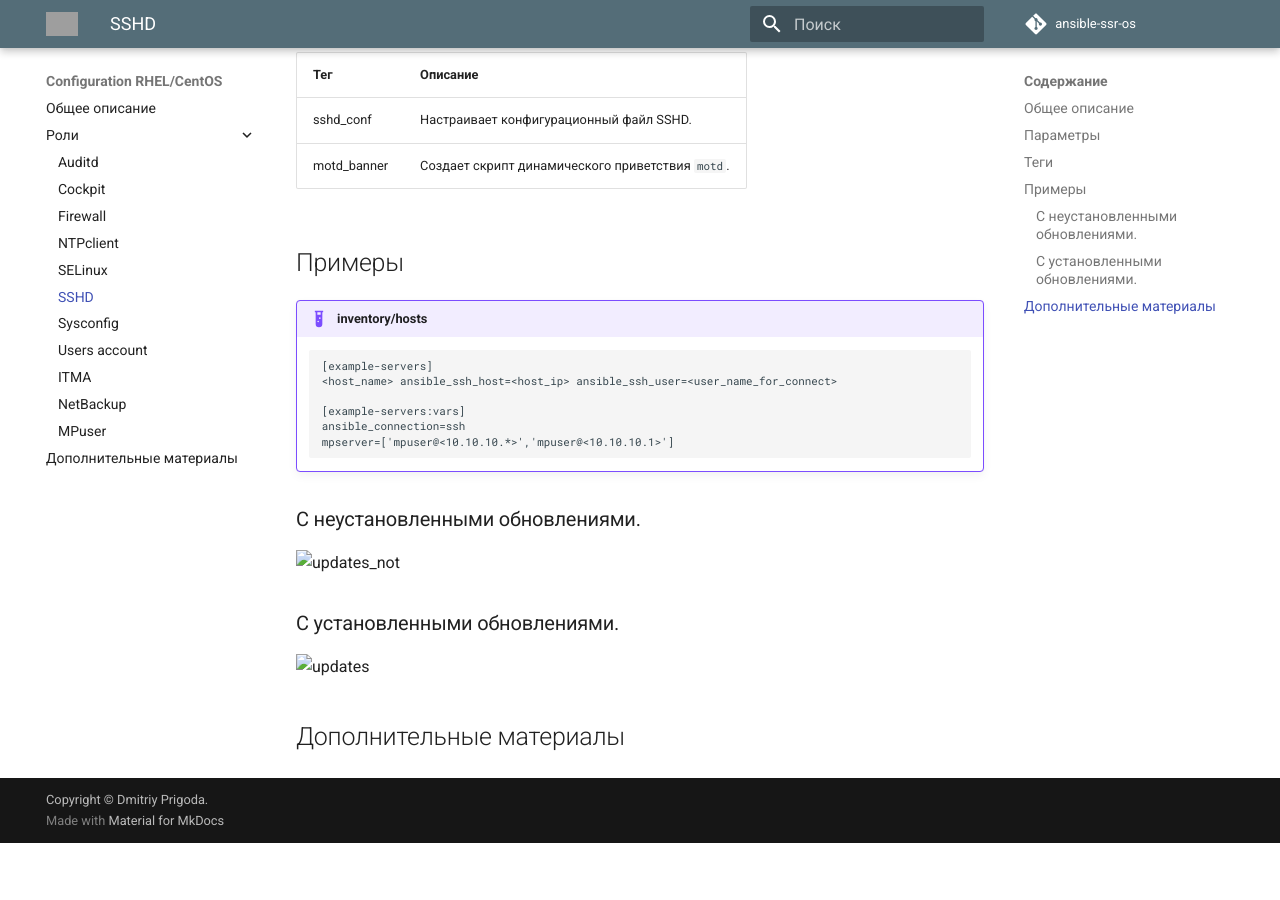
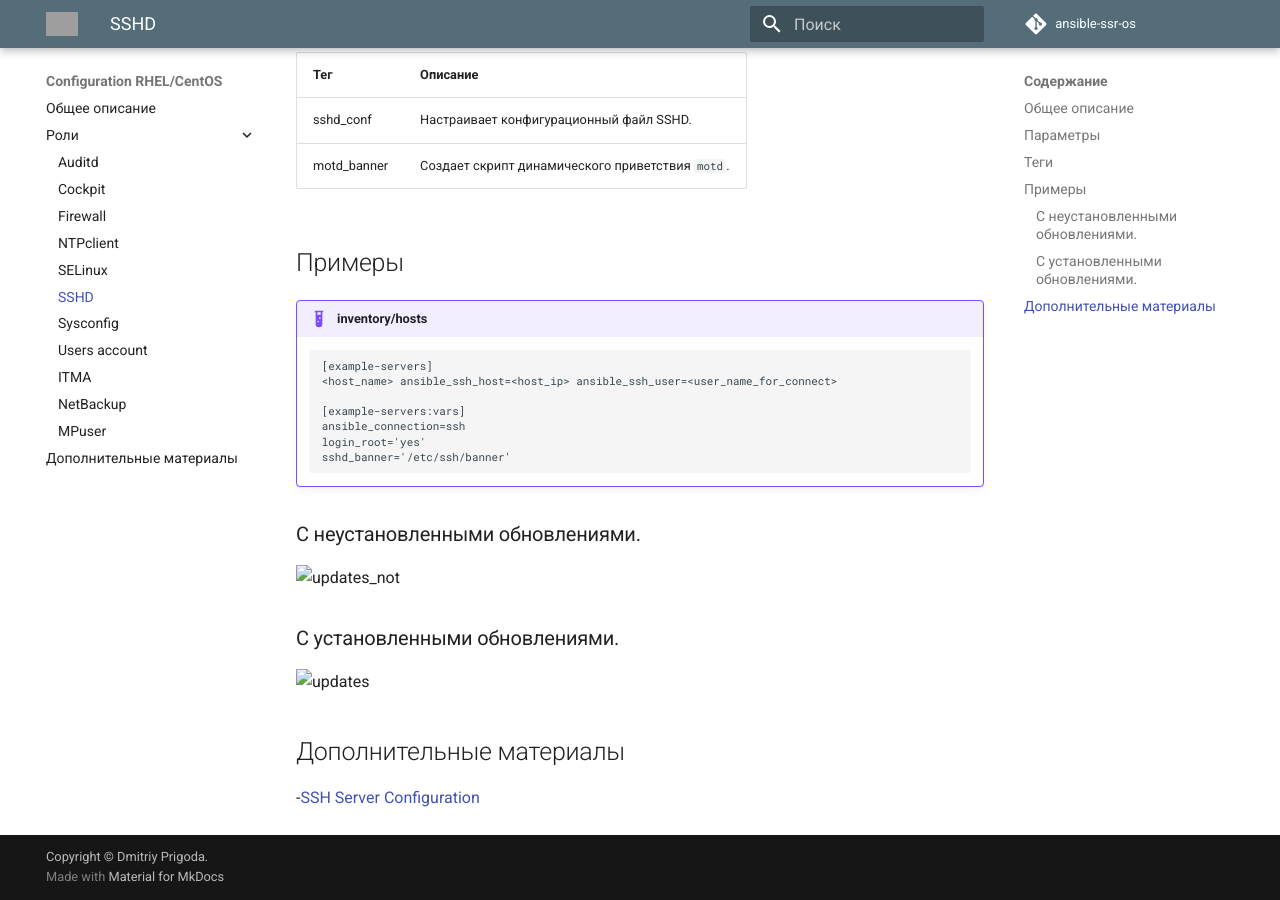
Before and after one commit to andvs600/ansible-ssr-os, an MkDocs documentation site: the page built from docs/roles/sshd.md, in a window 1280 px wide and 900 px high, scrolled down 2074 px. Built offline with MkDocs 1.6.1 and Material for MkDocs 9.7.7, drawn with Linux system fonts in a browser that asks for light colours; nearby versions of some CDN libraries; library files that are not in the unit come from our copies; comment, search, counter and statistics services are not loaded; before the commit the page ends 2917 px from its top, so only the background shows below that; some of the changed lines change nothing that is shown; grey boxes are pictures that could not be loaded.

Commit message:
Update sshd.md

````diff
--- a/docs/roles/sshd.md
+++ b/docs/roles/sshd.md
@@ -11,26 +11,26 @@
 Роль для настройки SSH службы. При выполнение данного сценария создается новый конфигурационный файл по шаблону, копируется скрипт динамического приветствия motd, создается сервис проверки на доступные обновления, изменяется Bash Prompt.
 
 ## Параметры
-|Название переменной    | Тип переменной | Значения по умолчанию | Описание                                                                                     |
-|:----------------------|:--------------:|:----------------------------------------:|:--------------------------------------------------------------------------|
-|sshd_use_dns           | string         | no                                       | Определяет будет ли при подключении разрешаться DNS имя клиента.
-|sshd_ports             | array          | 22                                       | Задает порт или список для подключения к серверу.
-|sshd_listen            | array          | any                                      | Задает сетевой адрес по которому будет доступен сервис.
-|sshd_banner            | string         | undef                                    | Определяет используемый баннер.
-|login_root             | string         | no                                       | Определяет разрешено ли root'у подключатся по SSH.
+|Название переменной    | Тип переменной | Значения по умолчанию | Описание                                                                                      |
+|:----------------------|:--------------:|:----------------------------------------:|:---------------------------------------------------------------------------|
+|sshd_use_dns           | string         | no                                       | Определяет будет ли при подключении разрешаться DNS имя клиента.           |
+|sshd_ports             | array          | 22                                       | Задает порт или список для подключения к серверу.                          |
+|sshd_listen            | array          | any                                      | Задает сетевой адрес по которому будет доступен сервис.                    |
+|sshd_banner            | string         | none                                     | Определяет используемый баннер.                                            |
+|login_root             | string         | no                                       | Определяет разрешено ли root'у подключатся по SSH.                         |
 |gss_auth и gss_cleanup | string         | no                                       | GSSAPI предоставляет API для различных вариантов аутентификации в системе. |
-|sshd_passwd_auth       | string         | yes                                      | Включает аутентификацию по паролю.
-|sshd_pubkey_auth       | string         | yes                                      | Включает аутентификацию по ключу.
-|user_accounts          | string         | $HOME                                    | Определяет как и где будут располагаться аутентификационные ключи.
-|sshd_max_sessions      | string         | 5                                        | Максимальное количество соединений с одного IP.
-|sshd_max_auth          | string         | 3                                        | Максимальное количество неудачных аутентификаций.
-|sshd_alive_interval    | string         | 120 секунд                               | Время простоя клиента в секундах при неактивности до закрытия соединения.
-|sshd_alive_count_max   | string         | 720                                      | Количество проверок доступности клиента до закрытия соединения.
-|sshd_pmotd             | string         | no                                       | При подключение выводит содержимое /etc/motd.
-|sshd_plast             | string         | yes                                      | При подключение отображает информацию о последнем успешном входе.
-|sshd_tkeep_alive       | string         | yes                                      | Включает поддержание соединения активным со стороны сервера.
-|sshd_upam              | string         | no                                       | Разрешает запуск сервера под любым пользователем.
-|sshd_deny_users        | string         | ``smenaptk@10.144.*, smenaptk@10.160.*`` | Задает список пользователей которым не разрешён вход.
+|sshd_passwd_auth       | string         | yes                                      | Включает аутентификацию по паролю.                                         |
+|sshd_pubkey_auth       | string         | yes                                      | Включает аутентификацию по ключу.                                          |
+|user_accounts          | string         | $HOME                                    | Определяет как и где будут располагаться аутентификационные ключи.         |
+|sshd_max_sessions      | string         | 5                                        | Максимальное количество соединений с одного IP.                            |
+|sshd_max_auth          | string         | 3                                        | Максимальное количество неудачных аутентификаций.                          |
+|sshd_alive_interval    | string         | 120 секунд                               | Время простоя клиента в секундах при неактивности до закрытия соединения.  |
+|sshd_alive_count_max   | string         | 720                                      | Количество проверок доступности клиента до закрытия соединения.            |
+|sshd_pmotd             | string         | no                                       | При подключение выводит содержимое /etc/motd.                              |
+|sshd_plast             | string         | yes                                      | При подключение отображает информацию о последнем успешном входе.          |
+|sshd_tkeep_alive       | string         | yes                                      | Включает поддержание соединения активным со стороны сервера.               |
+|sshd_upam              | string         | no                                       | Разрешает запуск сервера под любым пользователем.                          |
+|sshd_deny_users        | string         | ``smenaptk@10.144.*, smenaptk@10.160.*`` | Задает список пользователей которым не разрешён вход.                      |
 
 !!! attention
     ``'smenaptk@10.144.*'`` и ``'smenaptk@10.160.*'`` запрещают конектиться под учетной записью `smenaptk` из сетей 10.144.0.0/16, 10.160.0.0/16. При переопределение параметра *sshd_deny_users* переменная будет полностью перезаписана.
@@ -50,7 +50,8 @@
 
     [example-servers:vars]
     ansible_connection=ssh
-    mpserver=['mpuser@<10.10.10.*>','mpuser@<10.10.10.1>']
+    login_root='yes'
+    sshd_banner='/etc/ssh/banner'
     ```
 
 ### С неустановленными обновлениями.
@@ -60,3 +61,5 @@
 ![updates](images/motd_updates_install.png)
 
 ## Дополнительные материалы
+
+-[SSH Server Configuration](https://www.ssh.com/ssh/sshd_config/)
````
